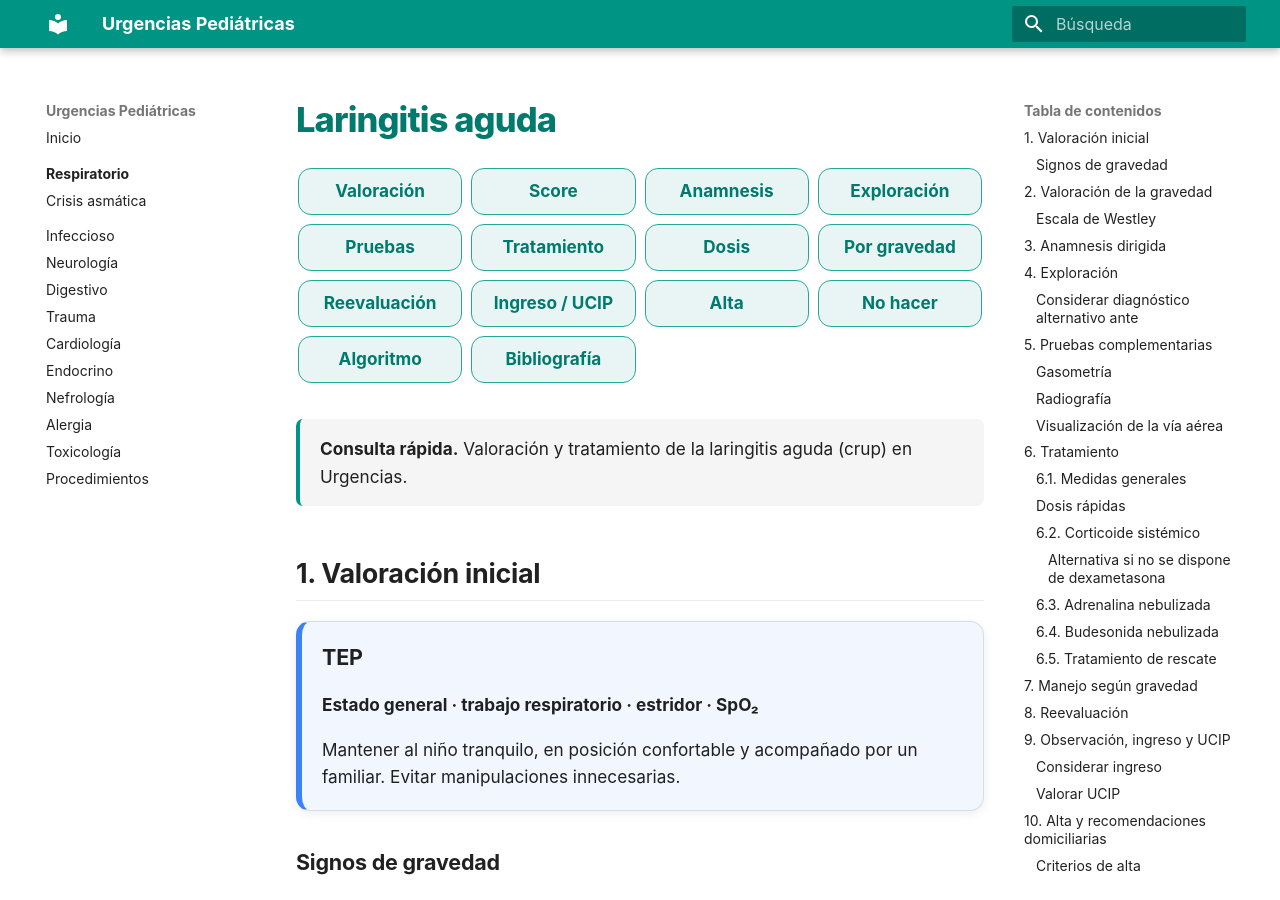
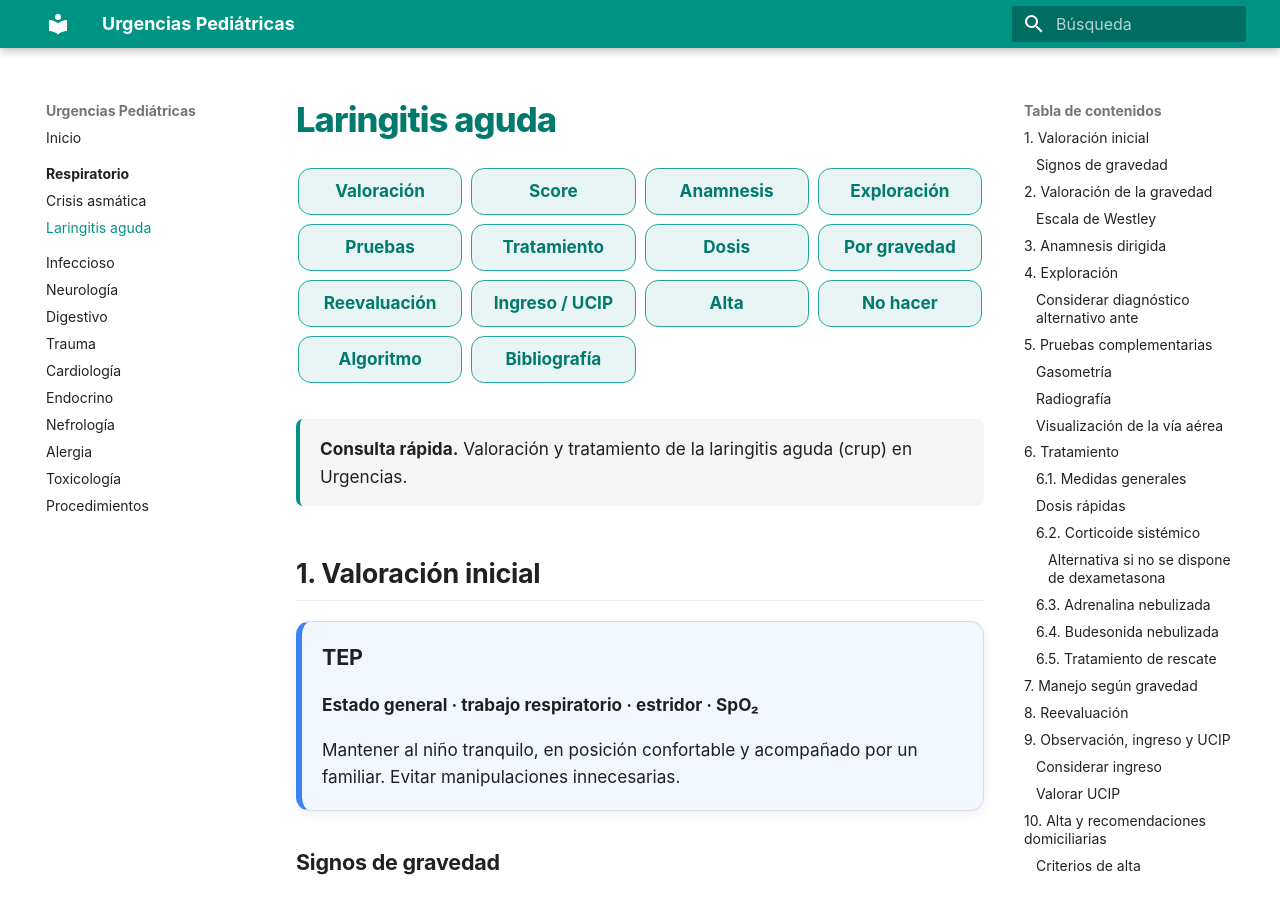
Before and after one commit to gonzaloares/urgencias-pediatricas, an MkDocs documentation site: the page built from docs/respiratorio/laringitis-aguda.md, in a window 1280 px wide and 900 px high. Built offline with MkDocs 1.6.1 and Material for MkDocs 9.7.7, drawn with Linux system fonts in a browser that asks for light colours.

Commit message:
Añade laringitis a la navegación

```diff
--- a/mkdocs.yml
+++ b/mkdocs.yml
@@ -18,6 +18,7 @@ nav:
   - Respiratorio:
       - respiratorio/index.md
       - Crisis asmática: respiratorio/crisis-asmatica.md
+      - Laringitis aguda: respiratorio/laringitis-aguda.md
   - Infeccioso: infeccioso/index.md
   - Neurología: neurologia/index.md
   - Digestivo: digestivo/index.md
```
